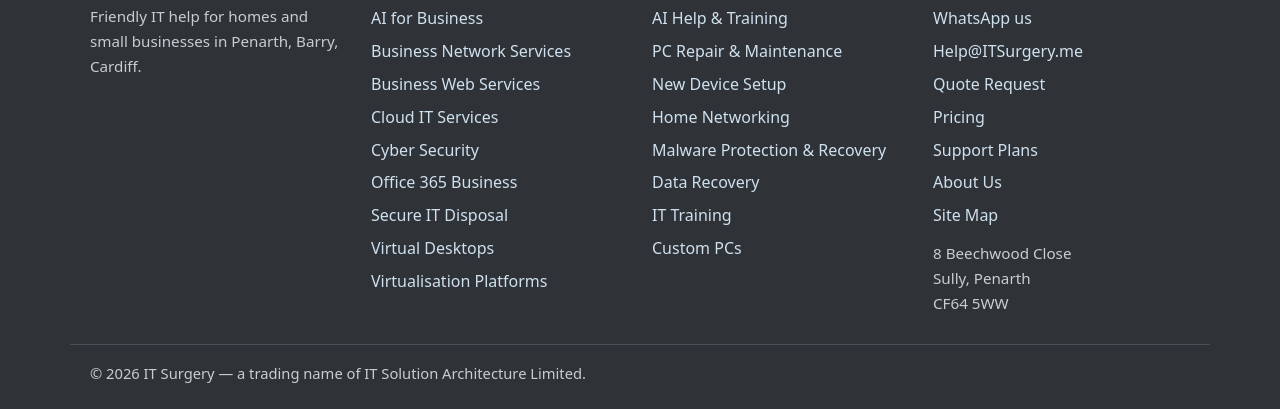
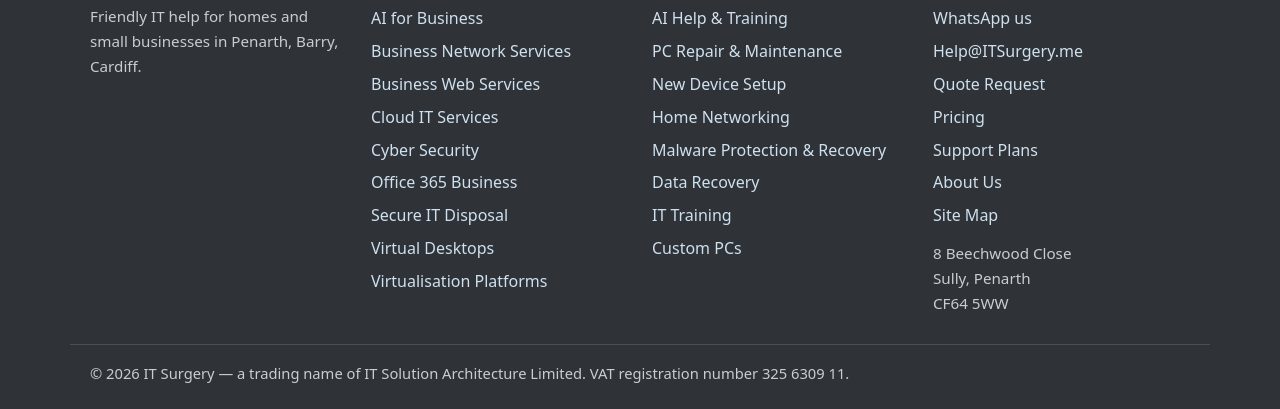
Before and after one commit to IT-Architect-UK/monorepo, an Eleventy site: page projects/web/itsurgery/src/index.njk in a window 1280 px wide. Shown: the part 2030-2439 px from the top of the page. Built offline with nearby package versions, Linux system fonts and the light colour scheme; Eleventy itself is replaced by a stand-in of ours; files that its build step writes are made by us from their sources.

Commit message:
web(itsurgery): show VAT registration number in the footer
Standard practice for a VAT-registered company and a small trust signal
for business buyers.

```diff
--- a/projects/web/itsurgery/src/_data/site.json
+++ b/projects/web/itsurgery/src/_data/site.json
@@ -20,6 +20,7 @@
   "planBusinessRate": "40",
   "bookingFee": "20",
   "vatRegistered": true,
+  "vatNumber": "325 6309 11",
   "vatIncLabel": "inc. VAT",
   "vatExLabel": "+ VAT",
   "introStarts": "1 August 2026",
--- a/projects/web/itsurgery/src/_includes/partials/footer.njk
+++ b/projects/web/itsurgery/src/_includes/partials/footer.njk
@@ -54,6 +54,7 @@
   <div class="container footer-legal">
     <p>
       &copy; {% year %} {{ site.name }} — a trading name of {{ site.legalName }}.
+      VAT registration number {{ site.vatNumber }}.
     </p>
   </div>
 </footer>
```
